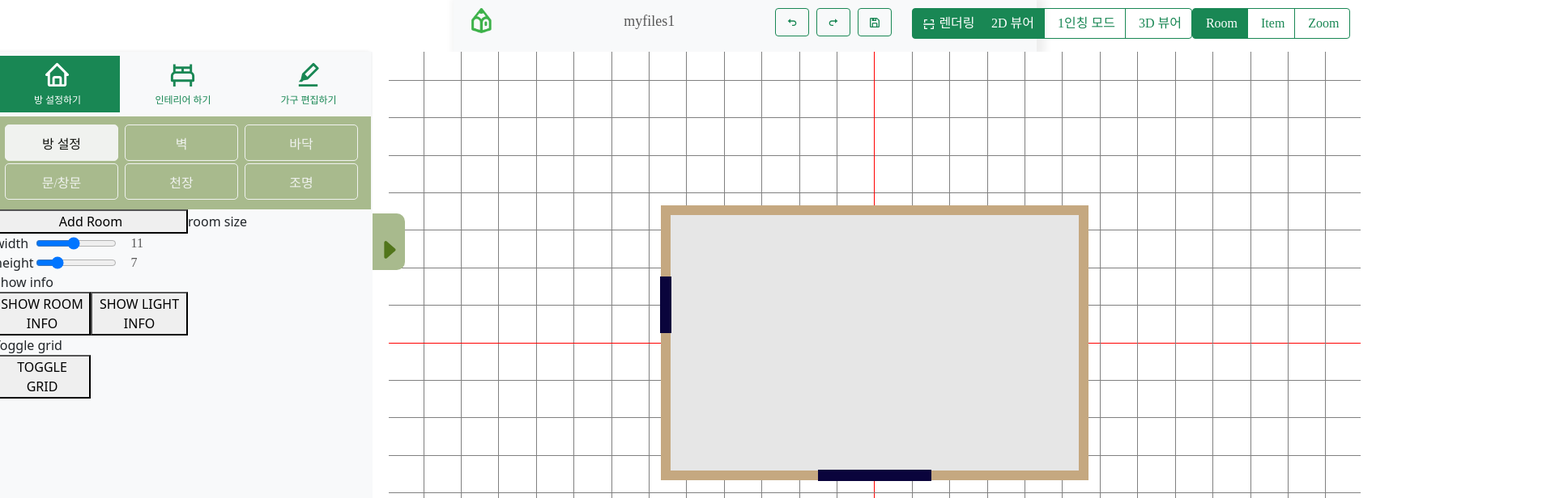
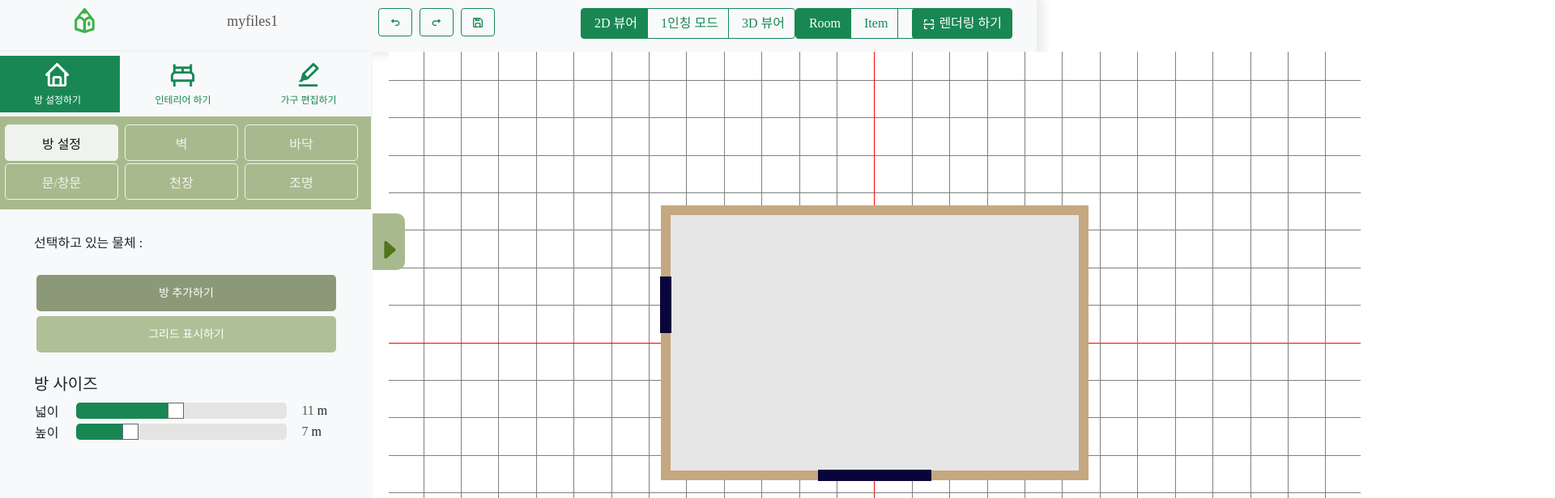
Before and after one commit to SketchHome/SketchHome_Editor, a React app: page /editor in a window 1280 px wide. Shown: the top 616 px of the page at 81% size, 1920 px wide, since content can reach past the window. Built offline with nearby package versions, Linux system fonts and the light colour scheme; a web font is replaced by a local one.

Commit message:
Add Design in Room Section

```diff
--- a/src/HomeEditor/Detailer/Detailer.js
+++ b/src/HomeEditor/Detailer/Detailer.js
@@ -8,7 +8,7 @@ import WallList from "./WallList";
 const ViewMode = (props) => {
     return (
         <div style={{display: props.visible}}>
-             {/*<div>mode: <span id="mode_name"></span></div>*/}
+            {/*<div>mode: <span id="mode_name"></span></div>*/}
                 <button id="2D_MODE_btn" style={{ width: "120px" }}>2D MODE</button>
                 <button id="3D_MODE_btn" style={{ width: "120px" }}>3D MODE</button>
                 <br />
@@ -48,12 +48,14 @@ const GetInfo = (props) => {
 const ShowInfo = (props) => {
     return (
         <div style={{display: props.visible}}>
+            {/**
             <div>Show info</div>
             <button id="Show_room_info" style={{ width: "120px" }}>SHOW ROOM INFO</button>
             <button id="Show_light_info" style={{ width: "120px" }}>SHOW LIGHT INFO</button>
 
-            <div>Toggle grid</div>
-            <button id="show_grid" style={{ width: "120px" }}>TOGGLE GRID</button>
+            <div><h5>그리드 설정</h5></div>
+            <button id="show_grid" className="category-select-btns" style={{ width: "370px", backgroundColor: "#A8BA8D"}}>그리드 표시하기</button>
+            */}
         </div>
     );
 }
@@ -86,22 +88,34 @@ const Ceiling = (props) => {
 const Room = (props) => {
     return(
         <div style={{display: props.visible}}>
-            <button id="Add_Room_btn" style={{ width: "240px" }}>Add Room</button>
-            room size
+            <div>선택하고 있는 물체 : <span id="target_name"></span></div> <br/>
+            <button id="Add_Room_btn" className="category-select-btns" style={{ width: "370px" }}>방 추가하기</button>
+            <br/>
+            <div style={{display: props.visible}}>
+            {/**
+            <div>Show info</div>
+            <button id="Show_room_info" style={{ width: "120px" }}>SHOW ROOM INFO</button>
+            <button id="Show_light_info" style={{ width: "120px" }}>SHOW LIGHT INFO</button>
+            */}
+            <button id="show_grid" className="category-select-btns" style={{ width: "370px", backgroundColor: "#A8BA8D"}}>그리드 표시하기</button>
+        </div>
+        <br/>
+            <h5>방 사이즈</h5>
                 <table>
                     <tbody>
                         <tr>
-                            <td>width </td>
-                            <td><input id="resize_width" style={{ width: "100px"}} type="range" step="0.1" min="3" max="20" defaultValue="11" /></td>
-                            <td><span id="room_width">11</span></td>
+                            <td>넓이</td>
+                            <td><input id="resize_width" style={{ width: "260px", height:"20px", marginLeft: "20px"}} type="range" step="0.1" min="3" max="20" defaultValue="11" /></td>
+                            <td><span id="room_width">11</span> m</td>
                         </tr>
                         <tr>
-                            <td>height </td>
-                            <td><input id="resize_height" style={{ width: "100px" }} type="range" step="0.1" min="3" max="20" defaultValue="7" /></td>
-                            <td><span id="room_height">7</span></td>
+                            <td>높이</td>
+                            <td><input id="resize_height" style={{ width: "260px", marginLeft: "20px", height:"20px" }} type="range" step="0.1" min="3" max="20" defaultValue="7" /></td>
+                            <td><span id="room_height">7</span> m</td>
                         </tr>
                     </tbody>
                 </table>
+                <br/>
         </div>
     );
 }
--- a/src/HomeEditor/Editor.js
+++ b/src/HomeEditor/Editor.js
@@ -102,7 +102,6 @@ class Editor extends Component {
 	render() {
 		return (
 			<div className="Editor-fix">
-				<EditorNav fileName="myfiles1"/>
 				<SideBar
 				rooms={<Room/>}
 				showInfos={<ShowInfo/>}
--- a/src/components/clickBtn.js
+++ b/src/components/clickBtn.js
@@ -110,7 +110,7 @@ function clickBtn(props) {
             </Container>
         </ButtonGroup>
         </div>
-        <div style={{width: "100%", height: "100%"}}>
+        <div style={{width: "100%", height: "100%", margin: "30px 0px 0px 50px", fontFamily: "NanumSquare_acB"}}>
             {/**radioValue (1,2,3,4,5,6 각각의 모드에 따라 화면 배치 구성 다르게) */}
             {version()}
         </div>
--- a/src/components/index.css
+++ b/src/components/index.css
@@ -388,6 +388,33 @@ input[type=radio] {
     height: 100%;
 }
 
+/*슬라이드바 (input range bar) css*/
+input[type=range] {
+    -webkit-appearance: none;
+    overflow: hidden;
+    width: 100%;
+    height: 10px;
+    background: transparent;
+    cursor: pointer;
+    background: #e5e4e3;
+    border-radius: 0; /* iOS */
+    border-radius: 5px;
+  }
+
+  input[type=range]:focus {
+    outline: none;
+  }
+
+  input[type=range]::-webkit-slider-thumb {
+    -webkit-appearance: none;
+    width: 20px;
+    height: 20px;
+    background: #fff;
+    box-shadow: -100vw 0 0 100vw #198754;
+    border: 0.1px solid #5e6964;
+    cursor: pointer;
+  }
+
 /*font 모음*/
 @font-face {
     font-family: 'NanumSquare_acB';
--- a/src/pages/HomeEditor.js
+++ b/src/pages/HomeEditor.js
@@ -17,11 +17,13 @@ import startImage from '../resource/image/start.jpg';
 import sample1 from '../resource/image/inteior1.jpg'
 
 //Component
+import EditorNav from '../components/EditorNavbar';
 import Editor from '../HomeEditor/Editor'
 
 function HomeEditor() {
   return (
     <div className="HomeEditor">
+      <EditorNav fileName="myfiles1"/>
         <Editor />
     </div>
   );
```
